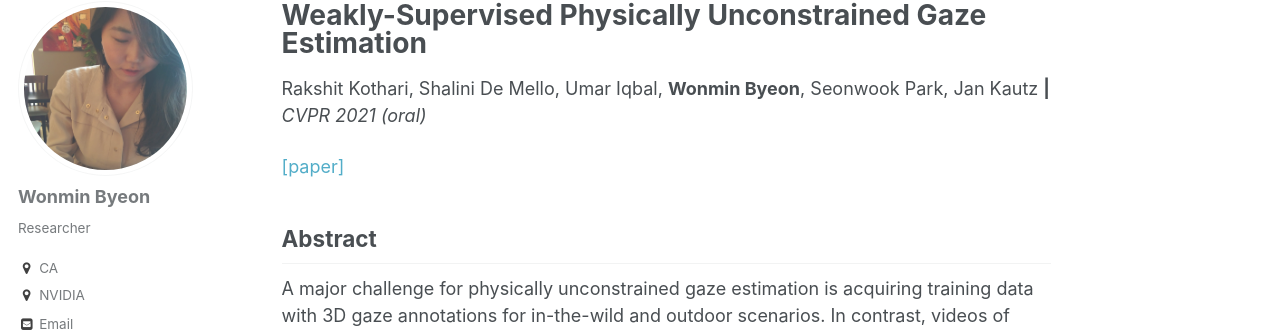
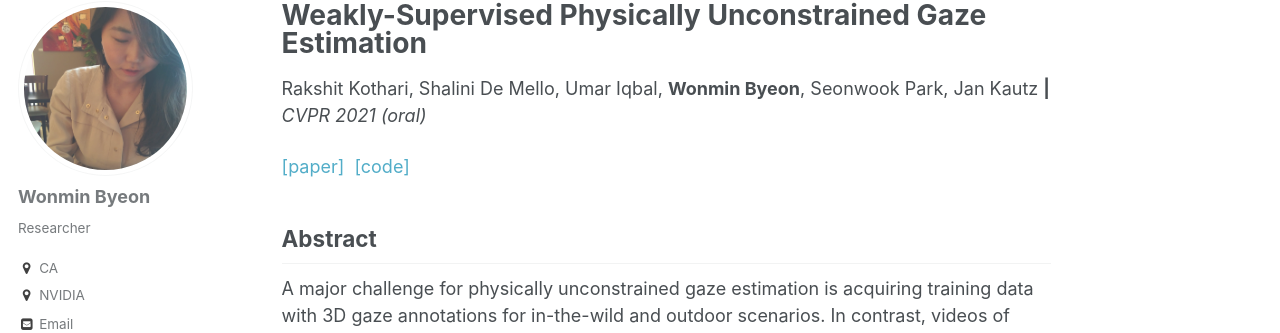
Before and after one commit to wonmin-byeon/wonmin-byeon.github.io, a Jekyll site: the page built from _publications/2021-gaze-cvpr21.md, in a window 1280 px wide and 1272 px high. Shown: the part 117-450 px from the top of the window. Built offline with Jekyll 4.4.1, drawn with Linux system fonts in a browser that asks for light colours.

Commit message:
add code link to the gaze paper cvpr21

```diff
--- a/_publications/2021-gaze-cvpr21.md
+++ b/_publications/2021-gaze-cvpr21.md
@@ -8,7 +8,7 @@ venue: 'Conference on Computer Vision and Pattern Recognition (CVPR)'
 citation: 'Rakshit Kothari, Shalini De Mello, Umar Iqbal, <b>Wonmin Byeon</b>, Seonwook Park, Jan Kautz <b>|</b> <i>CVPR 2021 (oral)</i> '
 paperurl: 'https://arxiv.org/pdf/2105.09803.pdf'
 ---
-[[paper]](https://arxiv.org/pdf/2105.09803.pdf)
+[[paper]](https://arxiv.org/pdf/2105.09803.pdf) &nbsp;[[code]](https://github.com/NVlabs/weakly-supervised-gaze)
 
 ## Abstract
 A major challenge for physically unconstrained gaze estimation is acquiring training data with 3D gaze annotations for in-the-wild and outdoor scenarios. In contrast, videos of human interactions in unconstrained environments are abundantly available and can be much more easily annotated with frame-level activity labels. In this work, we tackle the previously unexplored problem of weakly-supervised gaze estimation from videos of human interactions. We leverage the insight that strong gaze-related geometric constraints exist when people perform the activity of "looking at each other" (LAEO). To acquire viable 3D gaze supervision from LAEO labels, we propose a training algorithm along with several novel loss functions especially designed for the task. With weak supervision from two large scale CMU-Panoptic and AVA-LAEO activity datasets, we show significant improvements in (a) the accuracy of semi-supervised gaze estimation and (b) cross-domain generalization on the state-of-the-art physically unconstrained in-the-wild Gaze360 gaze estimation benchmark. We open source our code at [this https URL](https://github.com/NVlabs/weakly-supervised-gaze).
```
